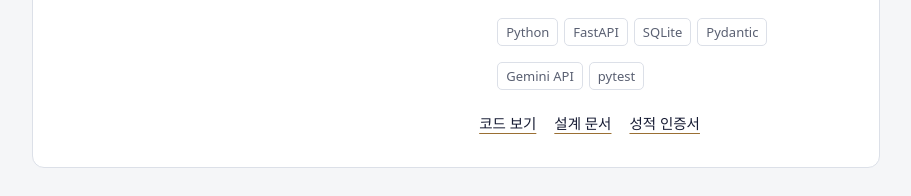
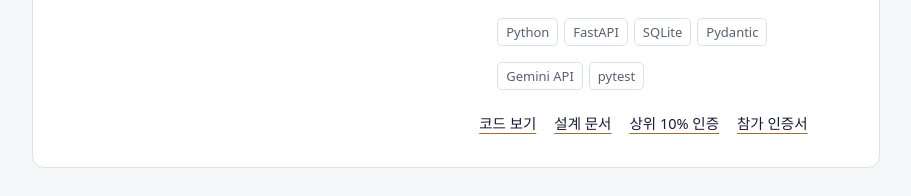
Before and after one commit to tkddn647-ship-it/tkddn647-ship-it.github.io, a plain HTML site: page index.html in a window 1280 px wide. Shown: the part 3341-3537 px from the top of the page, without its empty margins (344-1255 px from the left). Drawn offline with Linux system fonts and the light colour scheme; a web font is replaced by a local one.

Commit message:
AX인재전쟁 공식 참가 인증서 링크 추가
Co-Authored-By: Claude Opus 5.5 <noreply@anthropic.com>
Claude-Session: https://claude.ai/code/session_012squhSFBe6dkyFm4AHTMMv

```diff
--- a/index.html
+++ b/index.html
@@ -229,7 +229,7 @@ footer{margin-top:80px;padding-top:24px;border-top:1px solid var(--rule);color:v
           <p style="margin:10px 0 0;font-size:14px">회수대상 2개 배치(불량률 11.59~12.27%)를 찾고, 재공급 필요량이 라인 여유의 5.12배라 '대안 필요'로 판정했습니다. 같은 로트 재고 13,696EA는 출하 전 추가검사로 묶었습니다. 자동 테스트 195개.</p>
         </div>
         <ul class="tags"><li>Python</li><li>FastAPI</li><li>SQLite</li><li>Pydantic</li><li>Gemini API</li><li>pytest</li></ul>
-        <div class="p-links"><a href="https://github.com/tkddn647-ship-it/w03-quality-recall">코드 보기</a><a href="https://github.com/tkddn647-ship-it/w03-quality-recall/blob/main/DESIGN.md">설계 문서</a><a href="assets/w03_top10.jpg">성적 인증서</a></div>
+        <div class="p-links"><a href="https://github.com/tkddn647-ship-it/w03-quality-recall">코드 보기</a><a href="https://github.com/tkddn647-ship-it/w03-quality-recall/blob/main/DESIGN.md">설계 문서</a><a href="assets/w03_top10.jpg">상위 10% 인증</a><a href="https://axacademy.ai/axwar/cert/osuC8ynzaby4NMCG7BqfBLk_">참가 인증서</a></div>
       </div>
     </div>
   </article>
```
